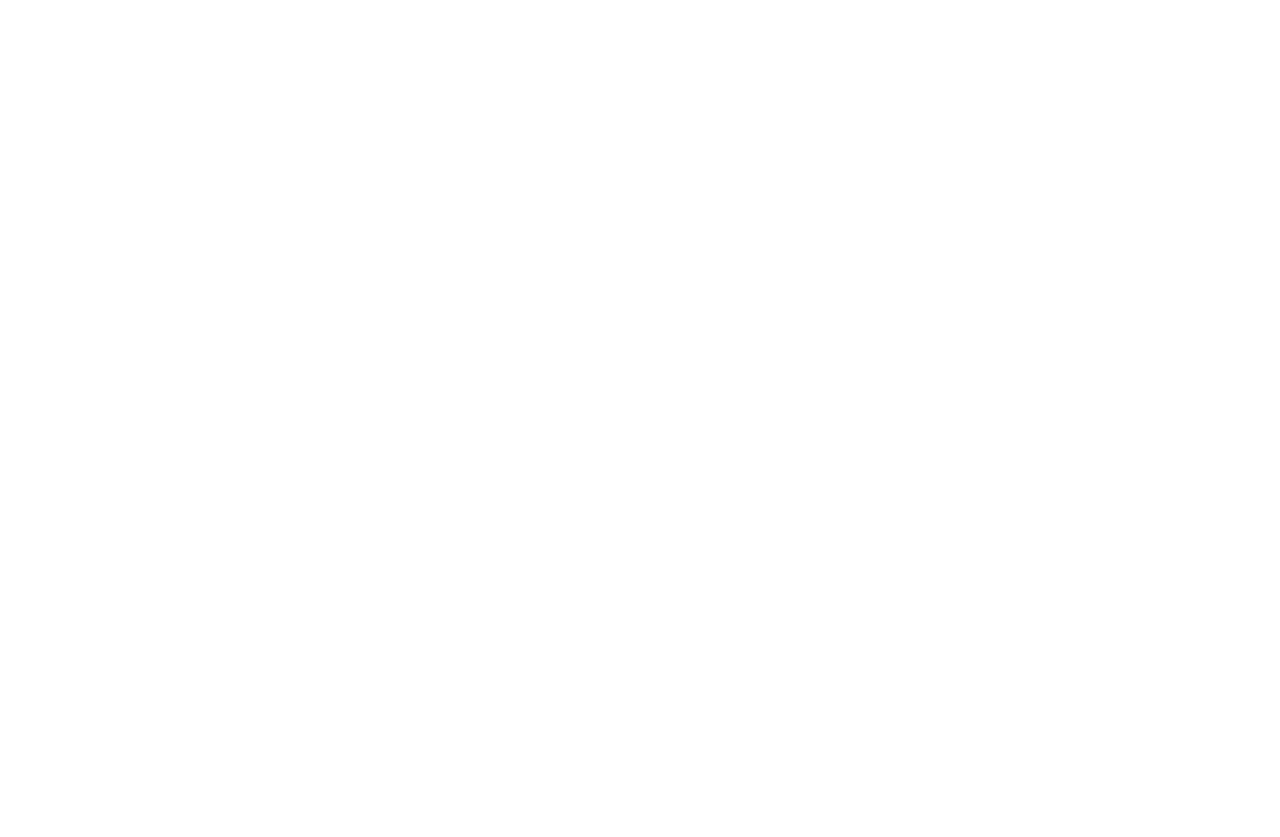
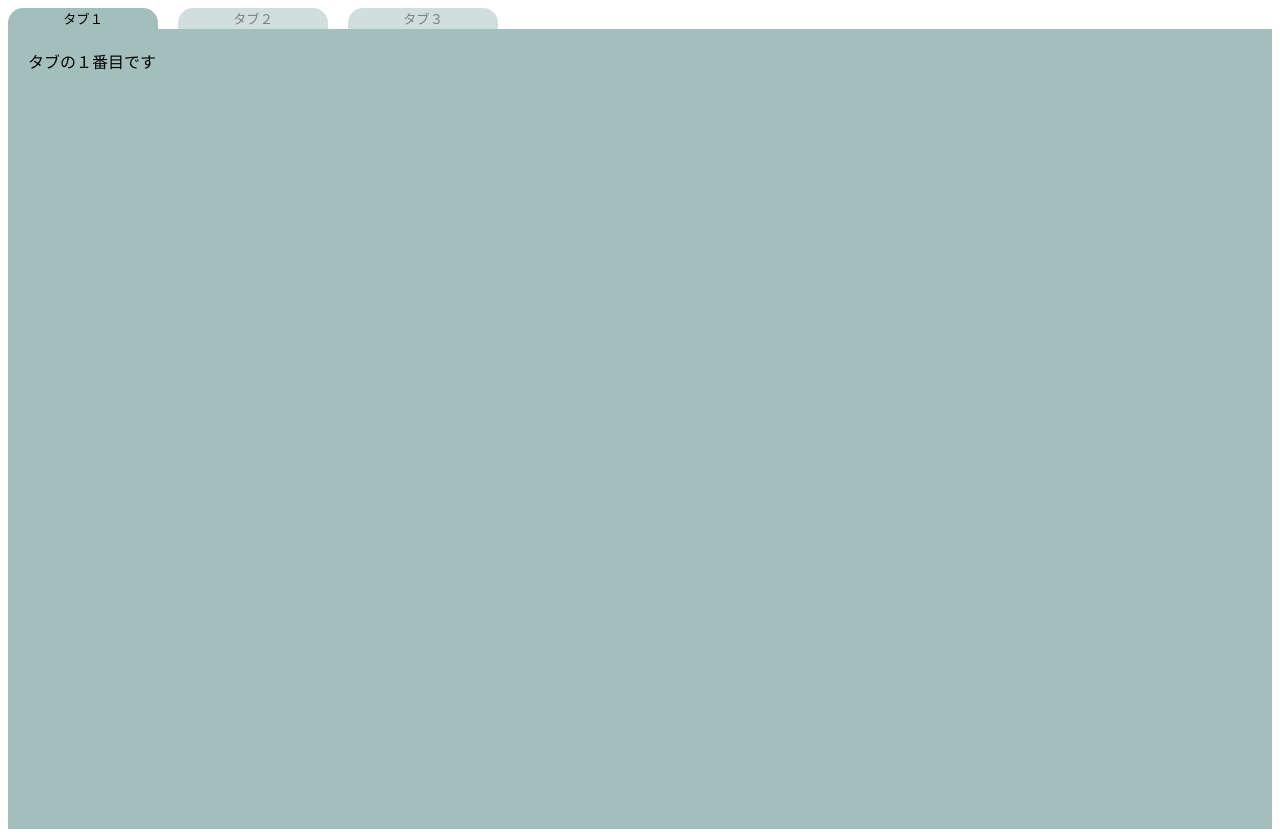
Before and after one commit to is0280fp/tab_menu_a11y, a plain HTML site: page index.html in a window 1280 px wide. Before the commit the page ends 800 px from the top, so only its background shows below. Drawn offline with Linux system fonts and the light colour scheme.

Commit message:
Add markup and css

```diff
--- a/index.html
+++ b/index.html
@@ -8,6 +8,20 @@
 </head>
 <body>
     <main>
+        <div role="tablist" class="tablist">
+            <button role="tab" id="tab1" aria-controls="panel1" aria-selected="true" tabindex="0">タブ１</button>
+            <button role="tab" id="tab2" aria-controls="panel2" aria-selected="false" tabindex="-1">タブ２</button>
+            <button role="tab" id="tab3" aria-controls="panel3" aria-selected="false" tabindex="-1">タブ３</button>
+        </div>
+        <div role="tabpanel" id="panel1" aria-labelledby="tab1" tabindex="0">
+            <p>タブの１番目です</p>
+        </div>
+        <div role="tabpanel" id="panel2" aria-labelledby="tab2" tabindex="-1" hidden>
+            <p>タブの２番目です</p>
+        </div>
+        <div role="tabpanel" id="panel3" aria-labelledby="tab3" tabindex="-1" hidden>
+            <p>タブの３番目です</p>
+        </div>
     </main>
     <!-- Your content goes here -->
     <script type='text/javascript' src="index.js"></script>
--- a/resources/style.css
+++ b/resources/style.css
@@ -0,0 +1,31 @@
+div[role="tabpanel"] {
+    width: 100%;
+    height: 100vh;
+    background: #a3bfbc;
+}
+
+.tablist {
+    display: flex;
+    gap: 20px;
+}
+
+button[role="tab"][aria-selected="false"] {
+    opacity: 0.5;
+}
+
+button[role="tab"][aria-selected="false"]:hover {
+    opacity: 1;
+}
+
+button[role="tab"] {
+    border: none;
+    background: #a3bfbc;
+    width: 150px;
+    border-radius: 15px 15px 0 0;
+    cursor: pointer;
+}
+
+div[role="tabpanel"] > p {
+    margin: 0;
+    padding: 20px;
+}
```
